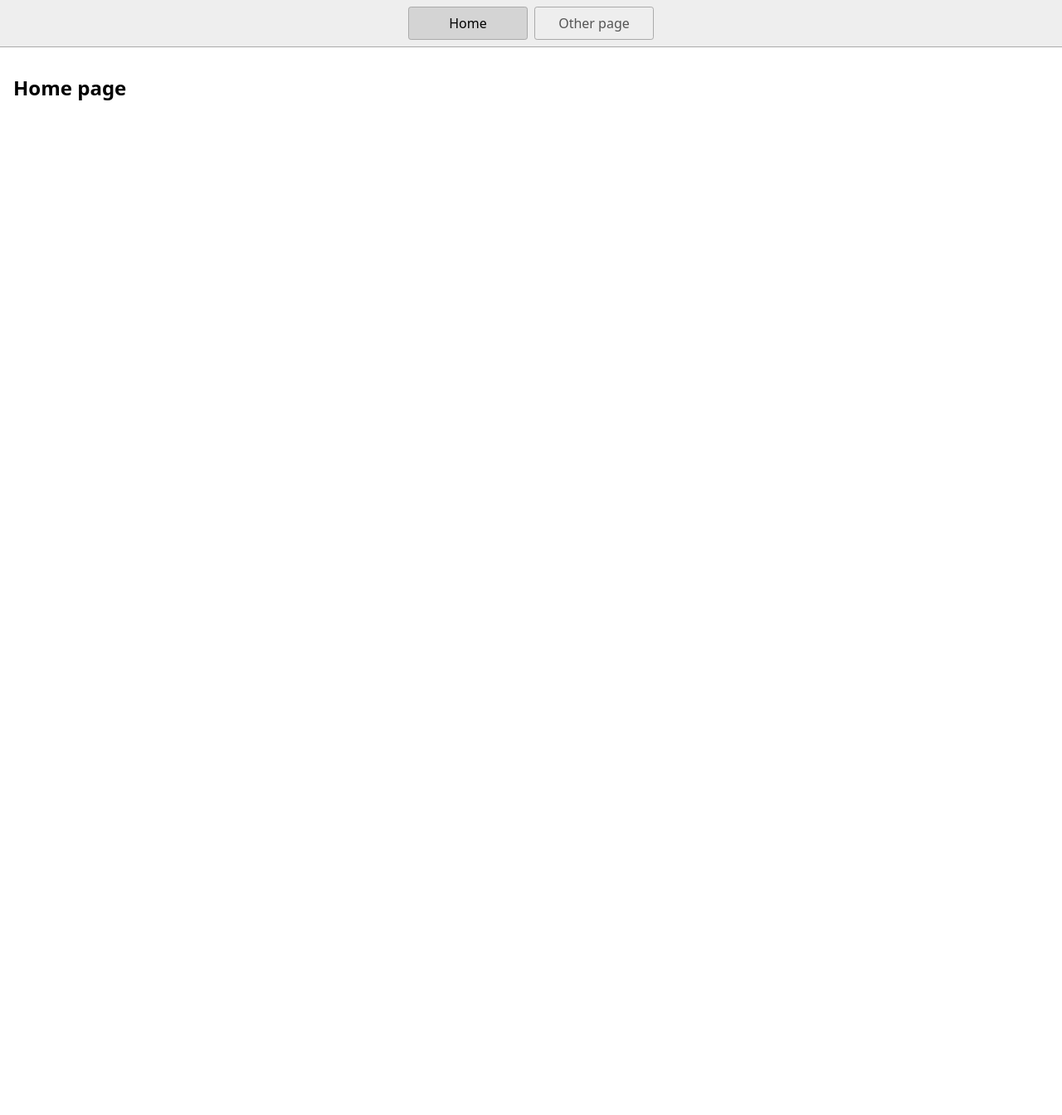
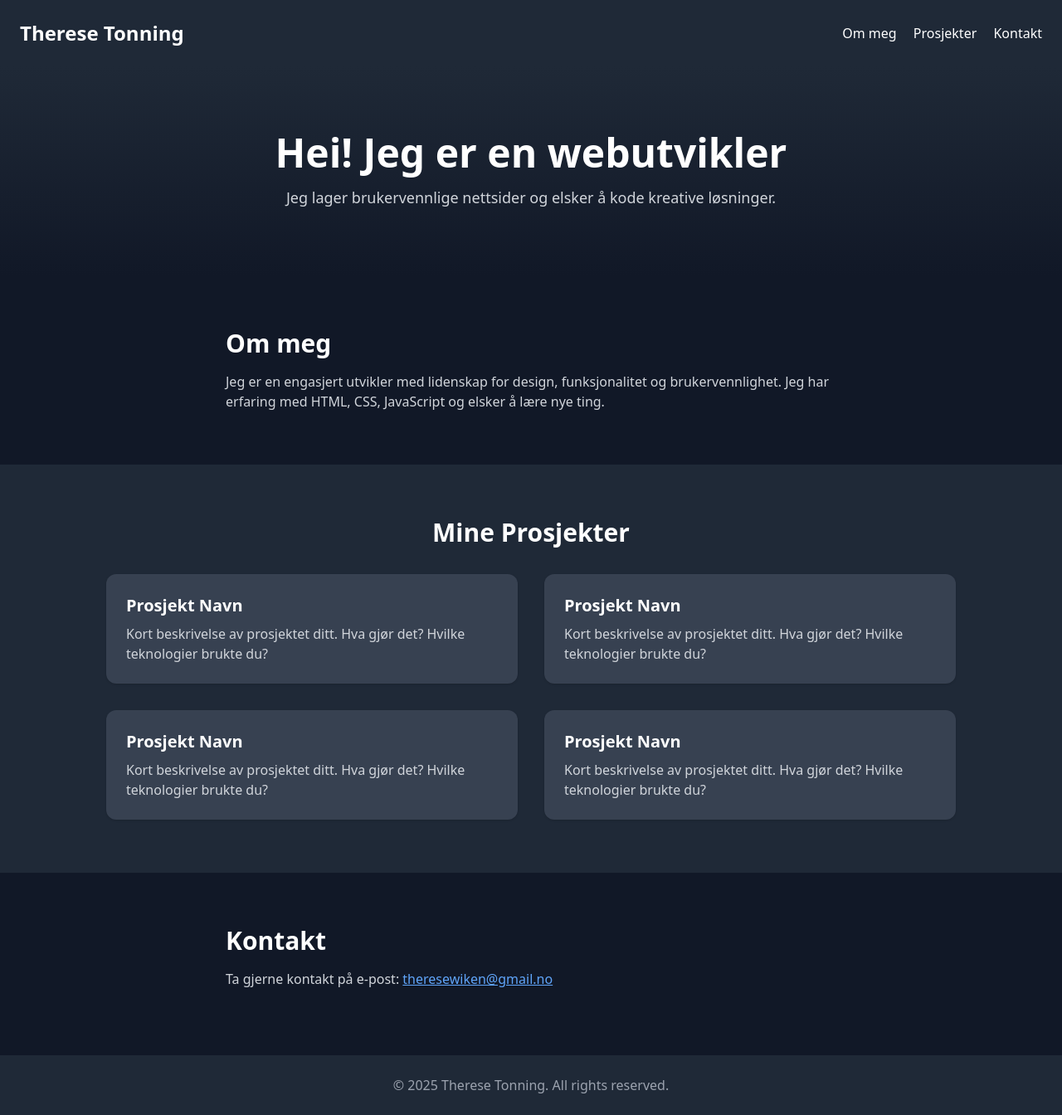
Before and after one commit to ThereseGlode/portfolio-tess, a website: page index.html in a window 1280 px wide. Shown: the whole page at 83% size. Before the commit the page ends 800 px from the top, so only its background shows below. Drawn offline with nearby package versions, Linux system fonts and the light colour scheme.

Commit message:
portofino

```diff
--- a/index.html
+++ b/index.html
@@ -1,23 +1,78 @@
 <!DOCTYPE html>
-<html lang="en">
-  <head>
-    <title>Home</title>
-    <meta charset="UTF-8" />
-    <meta name="viewport" content="width=device-width" />
-    <!--
-      Need a visual blank slate?
-      Remove all code in `styles.css`!
-    -->
-    <link rel="stylesheet" href="styles.css" />
-    <script type="module" src="script.js"></script>
-  </head>
-  <body>
-    <nav>
-      <a href="/" aria-current="page">Home</a>
-      <a href="/page2.html">Other page</a>
+<html lang="no">
+<head>
+  <meta charset="UTF-8" />
+  <meta name="viewport" content="width=device-width, initial-scale=1.0" />
+  <title>Min Portfolio</title>
+  <script src="https://cdn.tailwindcss.com"></script>
+</head>
+<body class="bg-gray-900 text-white font-sans">
+
+  <!-- Header -->
+  <header class="flex justify-between items-center p-6 bg-gray-800">
+    <h1 class="text-2xl font-bold">Therese Tonning</h1>
+    <nav class="space-x-4">
+      <a href="#om" class="hover:underline">Om meg</a>
+      <a href="#prosjekter" class="hover:underline">Prosjekter</a>
+      <a href="#kontakt" class="hover:underline">Kontakt</a>
     </nav>
-    <main>
-      <h1>Home page</h1>
-    </main>
-  </body>
+  </header>
+
+  <!-- Hero -->
+  <section class="text-center py-20 bg-gradient-to-b from-gray-800 to-gray-900">
+    <h2 class="text-4xl md:text-5xl font-bold mb-4">Hei! Jeg er en webutvikler</h2>
+    <p class="text-lg text-gray-300">Jeg lager brukervennlige nettsider og elsker å kode kreative løsninger.</p>
+  </section>
+
+  <!-- Om meg -->
+  <section id="om" class="max-w-3xl mx-auto px-4 py-16">
+    <h3 class="text-3xl font-bold mb-4">Om meg</h3>
+    <p class="text-gray-300">
+      Jeg er en engasjert utvikler med lidenskap for design, funksjonalitet og brukervennlighet.
+      Jeg har erfaring med HTML, CSS, JavaScript og elsker å lære nye ting.
+    </p>
+  </section>
+
+  <!-- Prosjekter -->
+  <section id="prosjekter" class="bg-gray-800 py-16 px-4">
+    <div class="max-w-5xl mx-auto">
+      <h3 class="text-3xl font-bold mb-8 text-center">Mine Prosjekter</h3>
+      <div class="grid md:grid-cols-2 gap-8">
+        <!-- Prosjektkort -->
+        <div class="bg-gray-700 rounded-xl p-6 shadow hover:shadow-xl transition">
+          <h4 class="text-xl font-semibold mb-2">Prosjekt Navn</h4>
+          <p class="text-gray-300">Kort beskrivelse av prosjektet ditt. Hva gjør det? Hvilke teknologier brukte du?</p>
+        </div>
+        <!-- Du kan kopiere flere prosjektkort her -->
+        <div class="bg-gray-700 rounded-xl p-6 shadow hover:shadow-xl transition">
+          <h4 class="text-xl font-semibold mb-2">Prosjekt Navn</h4>
+          <p class="text-gray-300">Kort beskrivelse av prosjektet ditt. Hva gjør det? Hvilke teknologier brukte du?</p>
+        </div>
+
+        <div class="bg-gray-700 rounded-xl p-6 shadow hover:shadow-xl transition">
+          <h4 class="text-xl font-semibold mb-2">Prosjekt Navn</h4>
+          <p class="text-gray-300">Kort beskrivelse av prosjektet ditt. Hva gjør det? Hvilke teknologier brukte du?</p>
+        </div>
+
+        <div class="bg-gray-700 rounded-xl p-6 shadow hover:shadow-xl transition">
+          <h4 class="text-xl font-semibold mb-2">Prosjekt Navn</h4>
+          <p class="text-gray-300">Kort beskrivelse av prosjektet ditt. Hva gjør det? Hvilke teknologier brukte du?</p>
+        </div>
+
+      </div>
+    </div>
+  </section>
+
+  <!-- Kontakt -->
+  <section id="kontakt" class="max-w-3xl mx-auto px-4 py-16">
+    <h3 class="text-3xl font-bold mb-4">Kontakt</h3>
+    <p class="text-gray-300 mb-4">Ta gjerne kontakt på e-post: <a href="mailto:theresewiken@gmail.no" class="underline text-blue-400">theresewiken@gmail.no</a></p>
+  </section>
+
+  <!-- Footer -->
+  <footer class="text-center py-6 bg-gray-800 text-gray-400">
+    © 2025 Therese Tonning. All rights reserved.
+  </footer>
+
+</body>
 </html>
```
Also changed, not shown: 1 other file.
